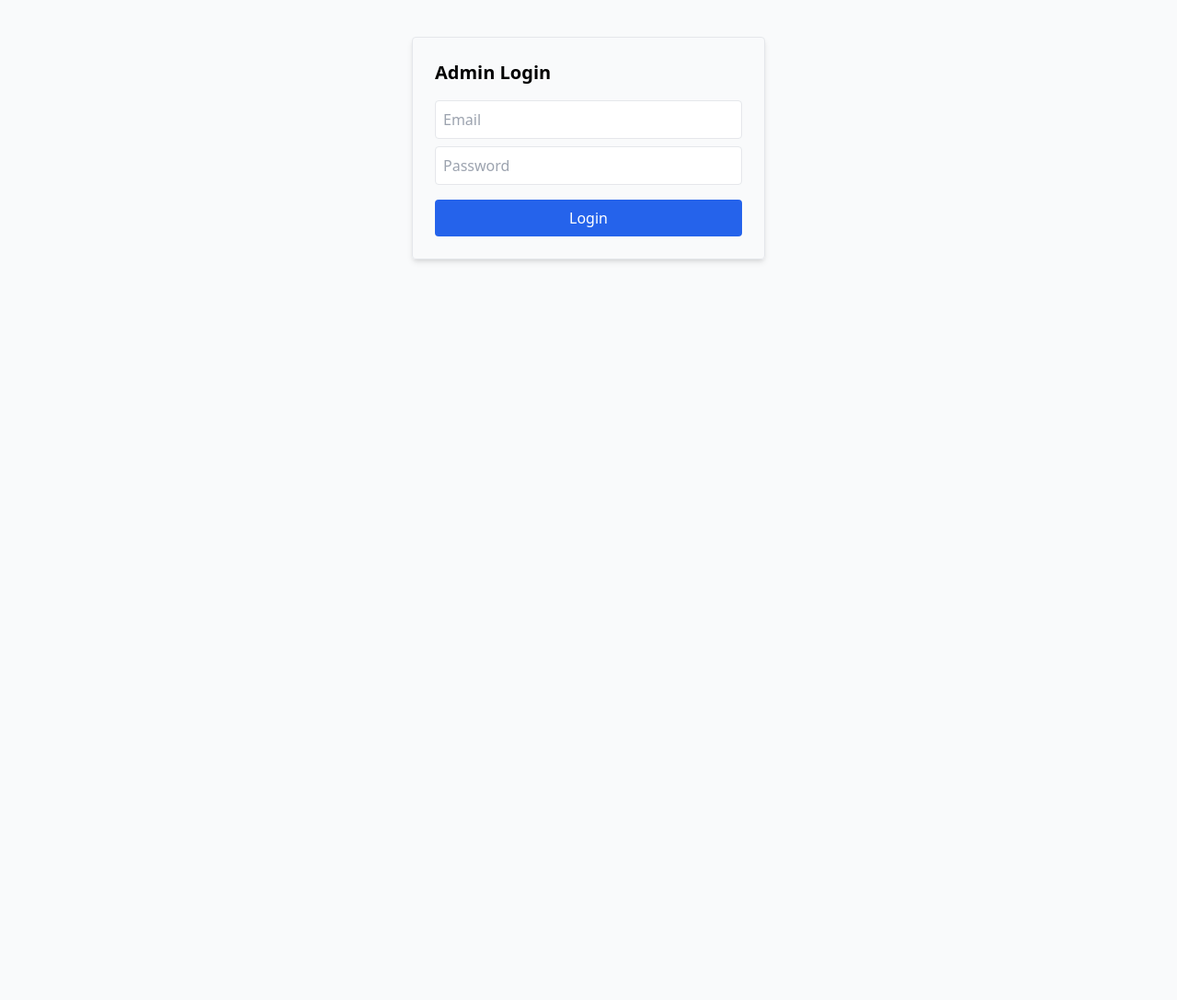
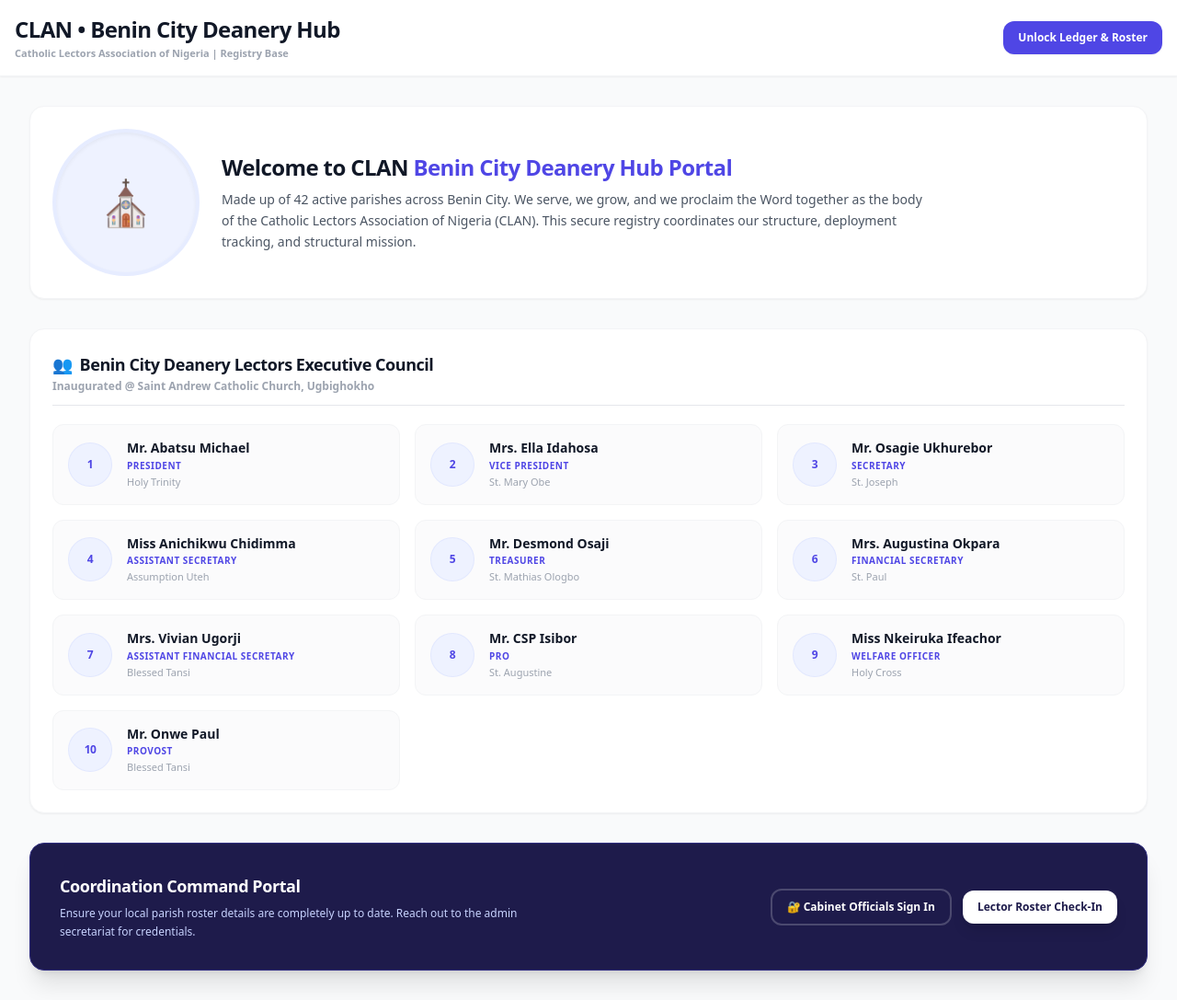
Before and after one commit to anichukwuchidimma87-lab/clan, a React (Vite) app in the folder frontend/: page /dashboard in a window 1280 px wide. Before the commit this address led to /login. Shown: the whole page at 92% size. Before the commit the page ends 800 px from the top, so only its background shows below. Built offline with nearby package versions, Linux system fonts and the light colour scheme; no server answers.

Commit message:
fix: explicitly pass parishName string to finance model during bulk upload

```diff
--- a/frontend/src/pages/Dashboard.jsx
+++ b/frontend/src/pages/Dashboard.jsx
@@ -1,113 +1,226 @@
 import React, { useState, useEffect } from 'react';
-import { useNavigate } from 'react-router-dom';
+import { useNavigate, NavLink } from 'react-router-dom';
+
+// SIDEBAR NAV INTERFACE (Restricted to authorized tiers)
+const RestrictedSidebar = ({ isVisible, userRole, navigate }) => {
+  if (!isVisible) return null; // Fully hidden until logged in
+
+  const isAdmin = userRole === 'admin' || userRole === 'superadmin';
+
+  return (
+    <aside className="w-64 bg-indigo-950 p-6 flex flex-col gap-5 text-gray-200 min-h-screen border-r border-indigo-900 shadow-xl">
+      <div className="flex flex-col gap-1 items-start mb-4">
+        <span className="text-xl font-black tracking-tight text-white">Deanery Base</span>
+        <span className="text-[10px] uppercase font-bold text-indigo-400">Executive Administration Hub</span>
+      </div>
+
+      <nav className="space-y-2 flex-grow">
+        <NavLink to="/dashboard" end className={({ isActive }) => `flex items-center gap-3 p-3 rounded-lg font-semibold text-xs ${isActive ? 'bg-indigo-600 text-white shadow-sm' : 'hover:bg-indigo-700'}`}>🏠 Welcome Page</NavLink>
+        <NavLink to="/registry" className={({ isActive }) => `flex items-center gap-3 p-3 rounded-lg font-semibold text-xs ${isActive ? 'bg-indigo-600 text-white' : 'hover:bg-indigo-700'}`}>📋 Registry Roster</NavLink>
+        <NavLink to="/ledger" className={({ isActive }) => `flex items-center gap-3 p-3 rounded-lg font-semibold text-xs ${isActive ? 'bg-indigo-600 text-white' : 'hover:bg-indigo-700'}`}>🧾 Financial Ledger Matrix</NavLink>
+
+        {isAdmin && (
+          <NavLink to="/admin/control" className={({ isActive }) => `flex items-center gap-3 p-3 rounded-lg font-semibold text-xs ${isActive ? 'bg-indigo-600 text-white' : 'hover:bg-indigo-700'}`}>🛠️ Admin Controls</NavLink>
+        )}
+      </nav>
+
+      <div className="border-t border-indigo-800 pt-4 mt-4 space-y-2">
+        <button onClick={() => navigate('/settings')} className="w-full text-left flex items-center gap-3 p-2.5 rounded text-gray-400 text-xs font-semibold hover:bg-indigo-700 hover:text-white transition">⚙️ Local Profile Settings</button>
+        <button
+          onClick={() => { localStorage.removeItem('clan_token'); navigate('/login'); }}
+          className="w-full text-left flex items-center gap-3 p-2.5 rounded bg-amber-500/10 text-amber-500 text-xs font-bold hover:bg-amber-500 hover:text-indigo-950 transition"
+        >
+          🔒 Lock & Sign Out
+        </button>
+      </div>
+    </aside>
+  );
+};
 
 export default function Dashboard() {
-  const [stats, setStats] = useState({ totalElectors: 0, activeParishes: 0, collectionsThisYear: 0 });
+  const [user, setUser] = useState({ name: '', role: '', parish: '', isLoggedIn: false });
+  const [registryCount, setRegistryCount] = useState(0);
+  const [loading, setLoading] = useState(true);
   const navigate = useNavigate();
 
+  // Static list of Executives mapped directly from your document
+  const executives = [
+    { name: "Mr. Abatsu Michael", role: "President", parish: "Holy Trinity" },
+    { name: "Mrs. Ella Idahosa", role: "Vice President", parish: "St. Mary Obe" },
+    { name: "Mr. Osagie Ukhurebor", role: "Secretary", parish: "St. Joseph" },
+    { name: "Miss Anichikwu Chidimma", role: "Assistant Secretary", parish: "Assumption Uteh" },
+    { name: "Mr. Desmond Osaji", role: "Treasurer", parish: "St. Mathias Ologbo" },
+    { name: "Mrs. Augustina Okpara", role: "Financial Secretary", parish: "St. Paul" },
+    { name: "Mrs. Vivian Ugorji", role: "Assistant Financial Secretary", parish: "Blessed Tansi" },
+    { name: "Mr. CSP Isibor", role: "PRO", parish: "St. Augustine" },
+    { name: "Miss Nkeiruka Ifeachor", role: "Welfare Officer", parish: "Holy Cross" },
+    { name: "Mr. Onwe Paul", role: "Provost", parish: "Blessed Tansi" }
+  ];
+
+  const parseJwt = (token) => {
+    try { return JSON.parse(atob(token.split('.')[1])); } catch (e) { return null; }
+  };
+
   useEffect(() => {
-    // Quick look setup to pull numbers for dashboard metrics summaries
-    const fetchDashboardStats = async () => {
-      try {
-        const token = localStorage.getItem('clan_token');
-        if (!token) { navigate('/login'); return; }
-
-        // Pull financial records data directly to extract quick statistics summaries
-        const res = await fetch(`https://clan-3slh.onrender.com/api/finance/ledger?year=${new Date().getFullYear()}`, {
-          headers: { 'Authorization': `Bearer ${token}` }
-        });
-        const result = await res.json();
-        if (result.success) {
-          setStats({
-            totalElectors: 0, // Hook up to checkin.jsx model metrics once backend route updates
-            activeParishes: result.data.length,
-            collectionsThisYear: result.totals.grandTotal
+    const checkStatus = async () => {
+      const token = localStorage.getItem('clan_token');
+      if (token) {
+        const payload = parseJwt(token);
+        if (payload) {
+          setUser({
+            name: `${payload.title || 'Mr.'} ${payload.firstName} ${payload.lastName}`,
+            role: payload.role,
+            parish: payload.parish,
+            isLoggedIn: true
           });
         }
-      } catch (err) {
-        console.error("Dashboard core statistics connect error:", err);
       }
+
+      try {
+        const resCount = await fetch('https://clan-3slh.onrender.com/api/public/stats');
+        const countData = await resCount.json();
+        if (countData.success) setRegistryCount(countData.data.totalLectors);
+      } catch (err) { console.error(err); } finally { setLoading(false); }
     };
-    fetchDashboardStats();
-  }, [navigate]);
+    checkStatus();
+  }, []);
+
+  const isAdminOrHigher = user.role === 'admin' || user.role === 'superadmin';
 
   return (
-    <div className="min-h-screen bg-gray-50 p-6 max-w-6xl mx-auto space-y-8">
-      {/* Header Profile Section */}
-      <div className="bg-gradient-to-r from-indigo-900 to-slate-800 p-6 rounded-2xl text-white shadow-md flex justify-between items-center">
-        <div>
-          <h1 className="text-3xl font-bold">Admin Management Hub</h1>
-          <p className="text-indigo-200 text-sm mt-1">Benin City Archdiocesan Council Operations Engine</p>
-        </div>
-        <button
-          onClick={() => { localStorage.removeItem('clan_token'); navigate('/login'); }}
-          className="bg-white/10 hover:bg-white/20 px-4 py-2 rounded-lg text-xs font-semibold tracking-wide border border-white/20 transition"
-        >
-          Sign Out Terminal
-        </button>
-      </div>
+    <div className="min-h-screen bg-gray-50 flex text-xs font-semibold text-gray-600">
 
-      {/* Snapshot Summary Row */}
-      <div className="grid grid-cols-1 md:grid-cols-3 gap-4">
-        <div className="bg-white p-5 rounded-xl shadow-sm border border-gray-100">
-          <p className="text-xs font-bold text-gray-400 uppercase tracking-wider">Active Tracked Parishes</p>
-          <p className="text-2xl font-black text-gray-800 mt-1">{stats.activeParishes}</p>
-        </div>
-        <div className="bg-white p-5 rounded-xl shadow-sm border border-gray-100">
-          <p className="text-xs font-bold text-gray-400 uppercase tracking-wider">Current Year Collections</p>
-          <p className="text-2xl font-black text-emerald-600 mt-1">₦{stats.collectionsThisYear.toLocaleString()}</p>
-        </div>
-        <div className="bg-white p-5 rounded-xl shadow-sm border border-gray-100">
-          <p className="text-xs font-bold text-gray-400 uppercase tracking-wider">Total Registered Electors</p>
-          <p className="text-2xl font-black text-blue-600 mt-1">Pulling from Registry...</p>
-        </div>
-      </div>
+      <RestrictedSidebar isVisible={user.isLoggedIn} userRole={user.role} navigate={navigate} />
 
-      {/* Central Portal Navigation Options */}
-      <div>
-        <h2 className="text-lg font-bold text-gray-700 mb-4">Available Management Systems</h2>
-        <div className="grid grid-cols-1 md:grid-cols-2 gap-6">
+      <main className="flex-grow">
+        {/* PUBLIC/PRIVATE DYNAMIC HEADER BAR */}
+        <header className="bg-white p-4 border-b border-gray-100 shadow-sm flex flex-wrap justify-between items-center gap-3">
+          <div className="flex flex-col gap-0.5">
+            <h1 className="text-2xl font-black text-gray-900 tracking-tight">CLAN • Benin City Deanery Hub</h1>
+            <p className="text-[11px] text-gray-400">Catholic Lectors Association of Nigeria | Registry Base</p>
+          </div>
 
-          {/* Card 1: Link to Ledger */}
-          <div
-            onClick={() => navigate('/ledger')}
-            className="bg-white p-6 rounded-2xl border border-gray-200 shadow-sm hover:shadow-md hover:border-blue-500 transition cursor-pointer group flex flex-col justify-between space-y-4"
-          >
-            <div>
-              <div className="w-12 h-12 bg-blue-50 rounded-xl flex items-center justify-center text-blue-600 text-xl font-bold mb-3 group-hover:bg-blue-600 group-hover:text-white transition">
-                ₦
-              </div>
-              <h3 className="text-xl font-bold text-gray-800">Financial Ledger Engine</h3>
-              <p className="text-gray-500 text-sm mt-1">
-                Access variable multi-year ledger sheets. Process bulk Excel data uploads, configure annual levy prices, and toggle parish transaction markers directly.
+          <div className="flex items-center gap-3">
+            {user.isLoggedIn ? (
+              <>
+                <div className="text-right flex flex-col items-end">
+                  <span className="font-bold text-gray-900 text-sm">{user.name}</span>
+                  <span className="text-[10px] text-indigo-600 uppercase font-bold px-2 py-0.5 rounded bg-indigo-50 border border-indigo-100">{user.role} clearance • {user.parish}</span>
+                </div>
+                <button
+                  onClick={() => { localStorage.removeItem('clan_token'); window.location.reload(); }}
+                  className="bg-red-600 hover:bg-red-700 text-white font-bold text-xs px-3 py-2 rounded-lg shadow-sm transition"
+                >
+                  🔒 Sign Out
+                </button>
+              </>
+            ) : (
+              <button
+                onClick={() => navigate('/login')}
+                className="bg-indigo-600 hover:bg-indigo-700 text-white font-bold text-xs px-4 py-2.5 rounded-xl shadow-sm transition"
+              >
+                Unlock Ledger & Roster
+              </button>
+            )}
+          </div>
+        </header>
+
+        <div className="p-6 md:p-8 space-y-8 max-w-7xl mx-auto">
+
+          {/* DYNAMIC WELCOME IMAGE HEADER SECTION */}
+          <section className="bg-white rounded-2xl shadow-sm border border-gray-100 p-6 flex flex-col md:flex-row items-center gap-6 transition-all">
+            <div className="w-40 h-40 bg-indigo-50 rounded-full flex items-center justify-center border-4 border-indigo-100/50 overflow-hidden shrink-0 text-5xl shadow-inner">
+              ⛪
+            </div>
+            <div className="flex-grow space-y-2 text-center md:text-left">
+              <h2 className="text-2xl font-extrabold text-gray-900 tracking-tight leading-snug">
+                Welcome to CLAN <span className="text-indigo-600 font-black">Benin City Deanery Hub Portal</span>
+              </h2>
+              <p className="text-sm font-medium text-gray-600 max-w-3xl leading-relaxed">
+                Made up of 42 active parishes across Benin City. We serve, we grow, and we proclaim the Word together as the body of the Catholic Lectors Association of Nigeria (CLAN). This secure registry coordinates our structure, deployment tracking, and structural mission.
               </p>
             </div>
-            <span className="text-blue-600 text-xs font-bold uppercase tracking-wider group-hover:translate-x-1 transition inline-block">
-              Open Ledger Modules →
-            </span>
-          </div>
+          </section>
 
-          {/* Card 2: Link to Registry */}
-          <div
-            onClick={() => navigate('/registry')}
-            className="bg-white p-6 rounded-2xl border border-gray-200 shadow-sm hover:shadow-md hover:border-purple-500 transition cursor-pointer group flex flex-col justify-between space-y-4"
-          >
-            <div>
-              <div className="w-12 h-12 bg-purple-50 rounded-xl flex items-center justify-center text-purple-600 text-xl font-bold mb-3 group-hover:bg-purple-600 group-hover:text-white transition">
-                👥
+          {/* METRICS PANEL (Shows when logged in) */}
+          {user.isLoggedIn && (
+            <section className="grid grid-cols-1 md:grid-cols-2 gap-5">
+              <div className="bg-white p-5 rounded-xl border border-gray-100 shadow-sm flex items-center gap-4">
+                <span className="text-3xl p-3 rounded-full bg-blue-50">👥</span>
+                <div>
+                  <p className="text-[10px] text-gray-400 font-bold uppercase tracking-wider">Sync Registry Strength</p>
+                  <p className="text-2xl font-black text-gray-900 mt-1">{registryCount} <span className="text-sm font-normal text-gray-400">Registered Lectors</span></p>
+                </div>
               </div>
-              <h3 className="text-xl font-bold text-gray-800">Deanery Electors Registry</h3>
-              <p className="text-gray-500 text-sm mt-1">
-                Monitor and verify public check-in forms filled out by parish presidents. Analyze elector totals, filter rosters by Benin, Abudu, and Eguabazua, and record meeting attendances.
-              </p>
+              <div className="bg-white p-5 rounded-xl border border-gray-100 shadow-sm flex items-center gap-4">
+                <span className="text-3xl p-3 rounded-full bg-indigo-50">⛪</span>
+                <div>
+                  <p className="text-[10px] text-gray-400 font-bold uppercase tracking-wider">Structural Deanery Units</p>
+                  <p className="text-2xl font-black text-gray-900 mt-1">42 <span className="text-sm font-normal text-gray-400">Active Parishes Indexed</span></p>
+                </div>
+              </div>
+            </section>
+          )}
+
+          {/* MEET OUR EXECUTIVES PANEL */}
+          <section className="bg-white rounded-2xl shadow-sm border border-gray-100 p-6 space-y-5">
+            <div className="border-b pb-3">
+              <h2 className="text-lg font-black text-gray-900 tracking-tight flex items-center gap-2">
+                <span>👥</span> Benin City Deanery Lectors Executive Council
+              </h2>
+              <p className="text-gray-400 text-xs mt-0.5">Inaugurated @ Saint Andrew Catholic Church, Ugbighokho</p>
             </div>
-            <span className="text-purple-600 text-xs font-bold uppercase tracking-wider group-hover:translate-x-1 transition inline-block">
-              Open Registry Database →
-            </span>
-          </div>
 
+            <div className="grid grid-cols-1 md:grid-cols-2 lg:grid-cols-3 gap-4">
+              {executives.map((exec, index) => (
+                <div key={index} className="bg-gray-50/70 border border-gray-100 p-4 rounded-xl flex items-center gap-4 hover:shadow-sm transition">
+                  <div className="w-12 h-12 rounded-full bg-indigo-50 border border-indigo-100/80 flex items-center justify-center font-bold text-xs text-indigo-600 tracking-tighter shrink-0">
+                    {index + 1}
+                  </div>
+                  <div className="space-y-0.5">
+                    <p className="font-bold text-gray-900 text-sm leading-tight">{exec.name}</p>
+                    <p className="text-[10px] text-indigo-600 uppercase font-extrabold tracking-wider">{exec.role}</p>
+                    <p className="text-gray-400 text-[11px] font-medium">{exec.parish}</p>
+                  </div>
+                </div>
+              ))}
+            </div>
+          </section>
+
+          {/* CALL TO ACTION FOOTER */}
+          <section className="bg-indigo-950 text-white rounded-2xl p-6 md:p-8 flex flex-col md:flex-row items-center gap-6 justify-between border border-indigo-900 shadow-xl">
+            <div className="space-y-1.5 flex-grow text-center md:text-left">
+              <h3 className="text-lg font-black tracking-tight">Coordination Command Portal</h3>
+              <p className="text-xs font-medium text-indigo-200 max-w-lg leading-relaxed">Ensure your local parish roster details are completely up to date. Reach out to the admin secretariat for credentials.</p>
+            </div>
+            <div className="flex flex-wrap items-center gap-3 shrink-0">
+              {user.isLoggedIn ? (
+                <button
+                  onClick={() => navigate('/ledger')}
+                  className="bg-emerald-600 hover:bg-emerald-700 text-white font-bold text-xs px-4 py-2.5 rounded-xl transition shadow-sm"
+                >
+                  🧾 Review Financial Matrix ✓
+                </button>
+              ) : (
+                <>
+                  <button
+                    onClick={() => navigate('/login')}
+                    className="border-2 border-white/20 px-4 py-2.5 rounded-xl font-bold text-xs hover:bg-white hover:text-indigo-950 transition"
+                  >
+                    🔐 Cabinet Officials Sign In
+                  </button>
+                  <button
+                    onClick={() => navigate('/checkin')}
+                    className="bg-white text-indigo-950 px-4 py-2.5 rounded-xl font-black text-xs hover:bg-gray-100 transition shadow-lg"
+                  >
+                    Lector Roster Check-In
+                  </button>
+                </>
+              )}
+            </div>
+          </section>
         </div>
-      </div>
+      </main>
     </div>
   );
 }
```
